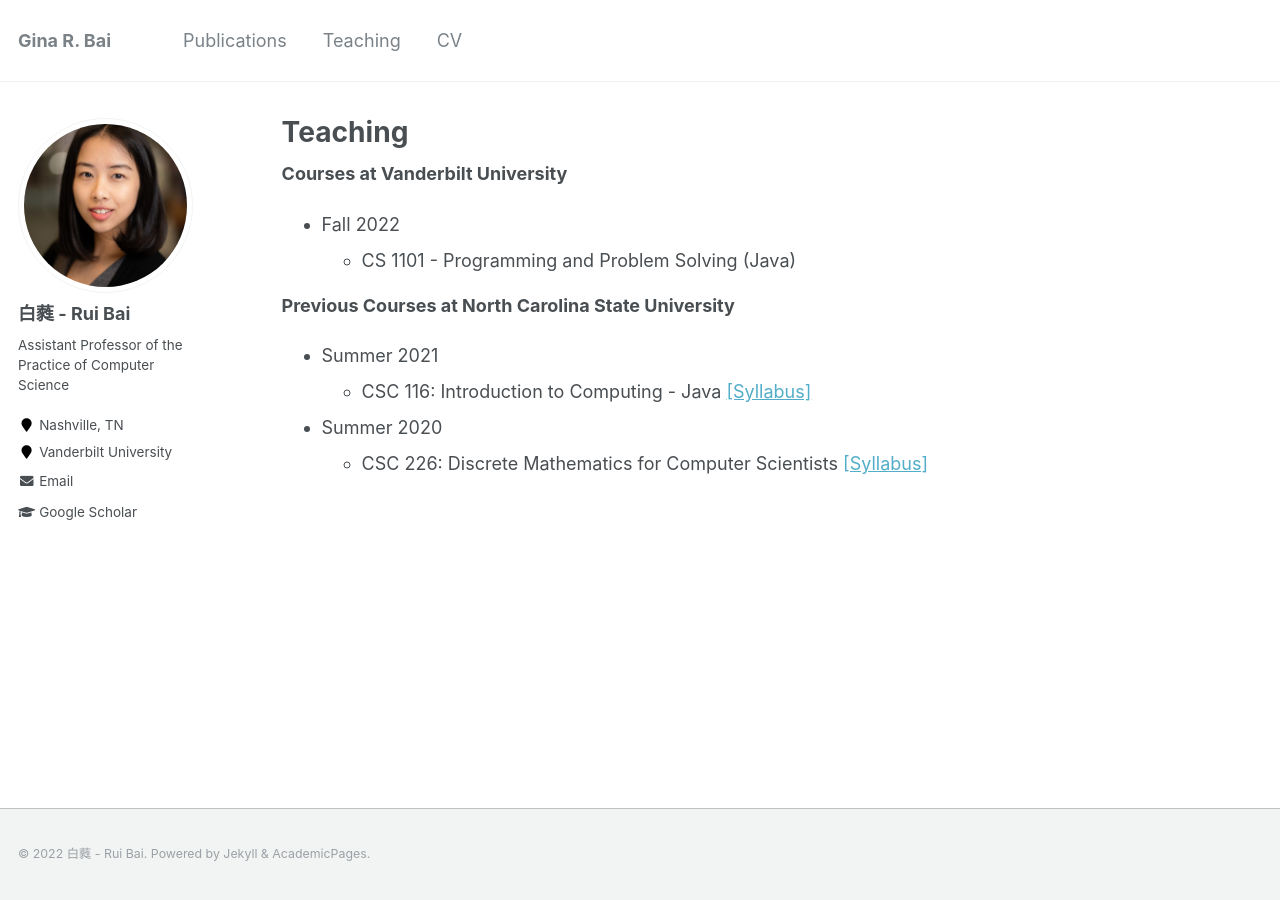
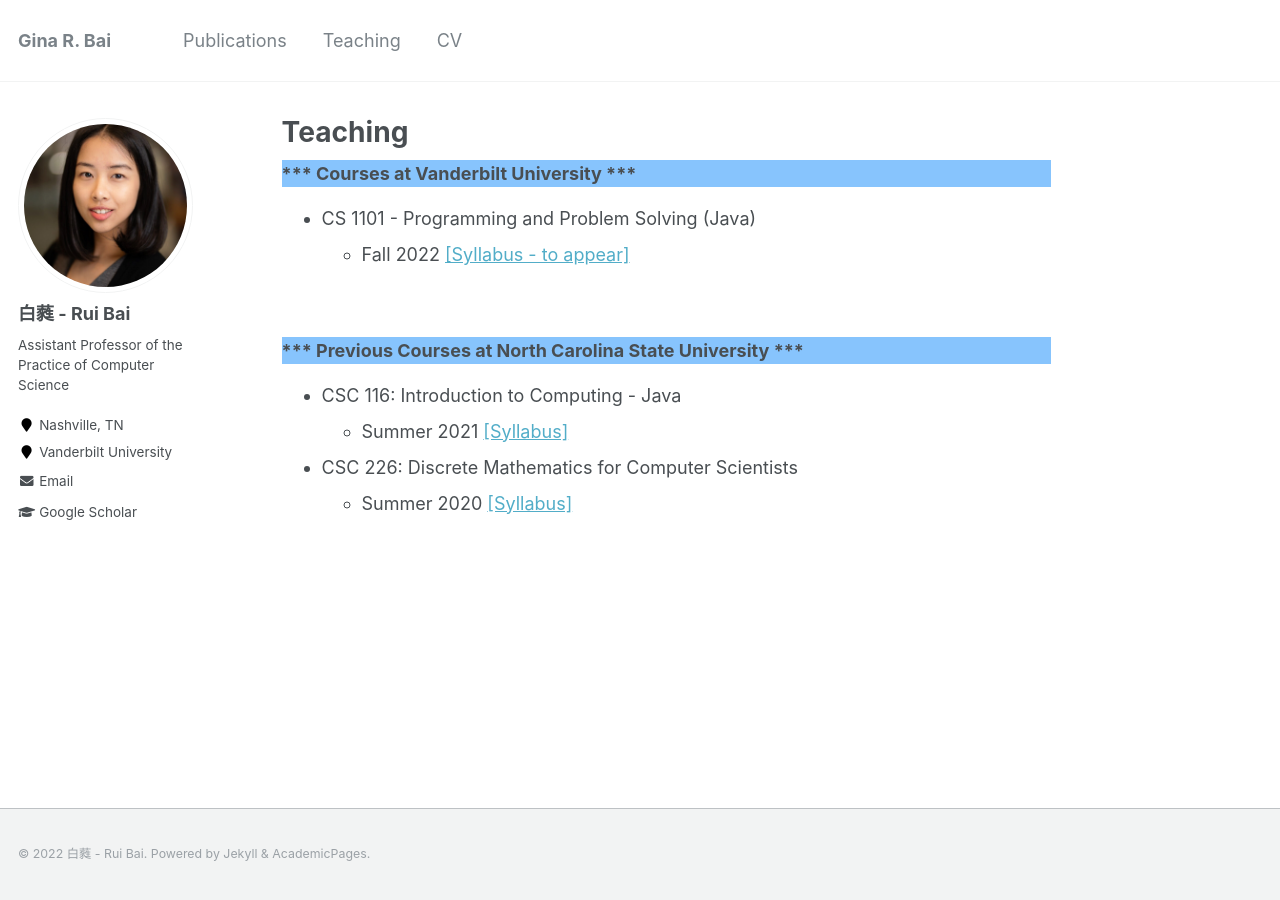
Before and after one commit to ginaBai/ginabai.github.io, a Jekyll site: the page built from _pages/teaching.md, in a window 1280 px wide. Built offline with Jekyll 4.4.1, drawn with Linux system fonts in a browser that asks for light colours.

```diff
--- a/_pages/teaching.md
+++ b/_pages/teaching.md
@@ -4,13 +4,15 @@ permalink: /teaching.html
 author_profile: true
 ---
 
-**Courses at Vanderbilt University**
-- Fall 2022
-  - CS 1101 - Programming and Problem Solving (Java)
+<div style="background-color: #87C4FD"><b>*** Courses at Vanderbilt University ***</b></div>
 
-**Previous Courses at North Carolina State University**
+- CS 1101 - Programming and Problem Solving (Java)
+  - Fall 2022 [[Syllabus - to appear]]()
 
-- Summer 2021
-  - CSC 116: Introduction to Computing - Java [[Syllabus]](https://ginabai.github.io/files/Teaching/CSC116(051)_Syllabus.pdf)
-- Summer 2020
-  - CSC 226: Discrete Mathematics for Computer Scientists [[Syllabus]](https://ginabai.github.io/files/Teaching/CSC226(051)_Syllabus.pdf)
+<br>
+<div style="background-color: #87C4FD"><b>*** Previous Courses at North Carolina State University ***</b></div>
+
+- CSC 116: Introduction to Computing - Java
+  - Summer 2021 [[Syllabus]](https://ginabai.github.io/files/Teaching/CSC116(051)_Syllabus.pdf)
+- CSC 226: Discrete Mathematics for Computer Scientists
+  - Summer 2020 [[Syllabus]](https://ginabai.github.io/files/Teaching/CSC226(051)_Syllabus.pdf)
```
Also changed, not shown: _pages/about.md (+4 -2 lines), _publications/iticse22_TestingChecklist.md (+1 -1 lines), 1 other file.
